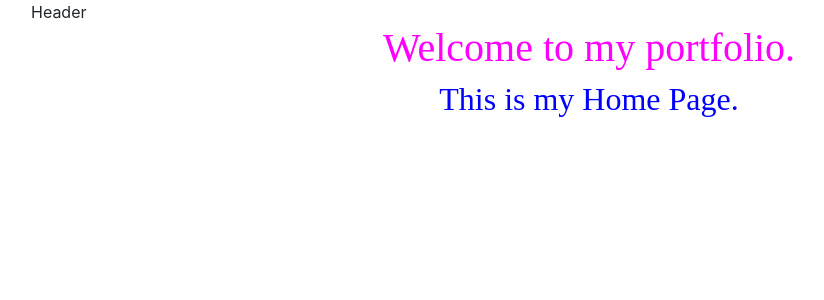
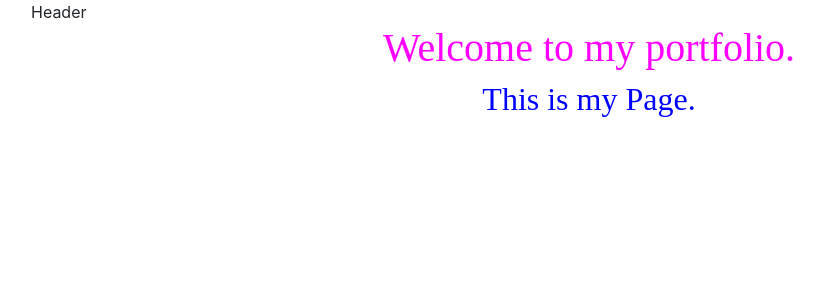
Before and after one commit to surya6394/My-Portfolio-React-JS, a React (Create React App) app in the folder portfolio/: page / in a window 1280 px wide. Shown: the top 300 px of the page, without its empty margins (51-875 px from the left). Built offline with nearby package versions, Linux system fonts and the light colour scheme; the HTML template or start-up script is replaced by a standard one.

Commit message:
Home Page Modification

```diff
--- a/portfolio/src/component/pages/Home.jsx
+++ b/portfolio/src/component/pages/Home.jsx
@@ -3,7 +3,7 @@ import React from 'react'
 export const Home = () => {
   return (
     <>
-      <h2 style={{color: "blue", fontFamily: "cursive"}}>This is my Home Page.</h2>
+      <h2 style={{color: "blue", fontFamily: "cursive"}}>This is my Page.</h2>
     </>
   )
 }
```
